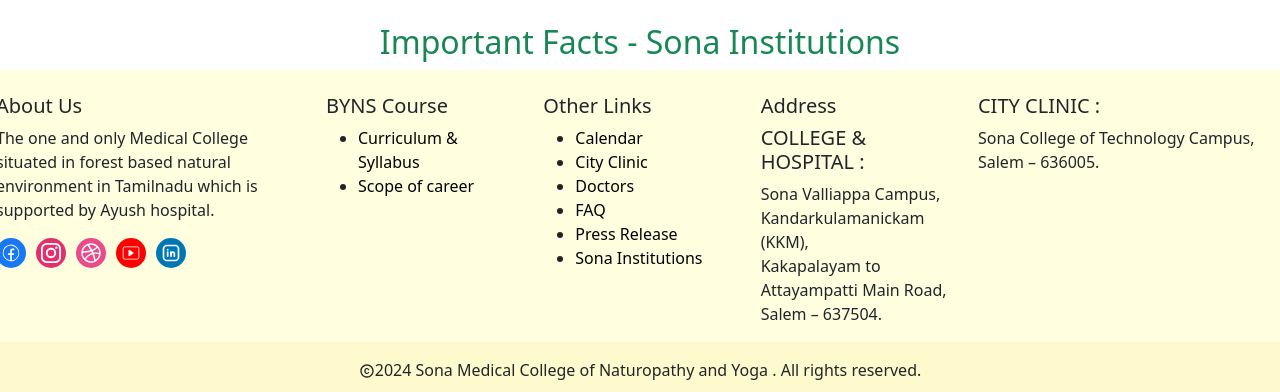
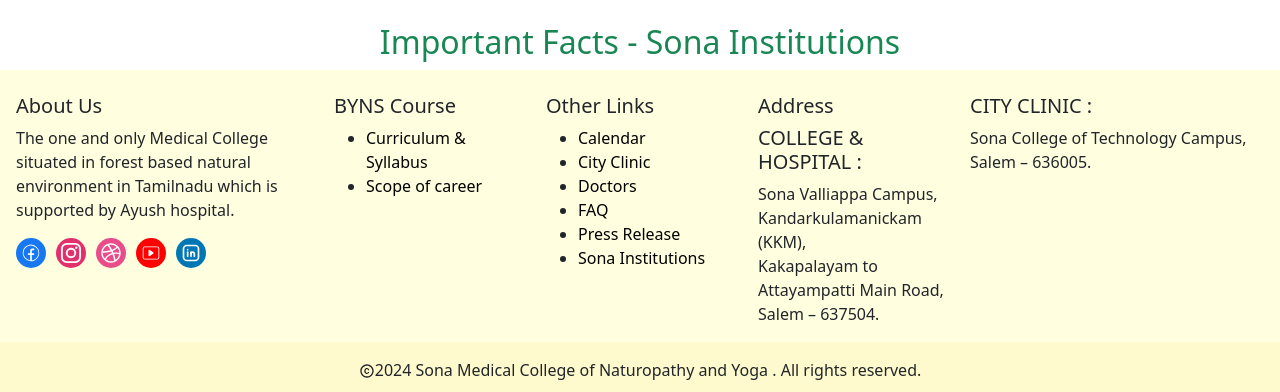
Before and after one commit to Nivetha-08/sona, a React (Vite) app: page / in a window 1280 px wide. Shown: the part 4149-4541 px from the top of the page. Built offline with nearby package versions, Linux system fonts and the light colour scheme.

Commit message:
first commit

```diff
--- a/src/Components/Footer.jsx
+++ b/src/Components/Footer.jsx
@@ -10,8 +10,8 @@ import { MdOutlineCopyright } from "react-icons/md";
 const Footer = () => {
   return (
     <>
-        <div className="row pt-4" style={{background:"#FFFFE0"}}>
-            <div className="col-md-3 ps-2">
+        <div className="row pt-4 px-3" style={{background:"#FFFFE0"}}>
+            <div className="col-md-3">
                 <h5>About Us</h5>
                 <p>The one and only Medical College situated in forest based natural environment in Tamilnadu which is supported by Ayush hospital.</p>
                 <div className='icon-container'>
```
